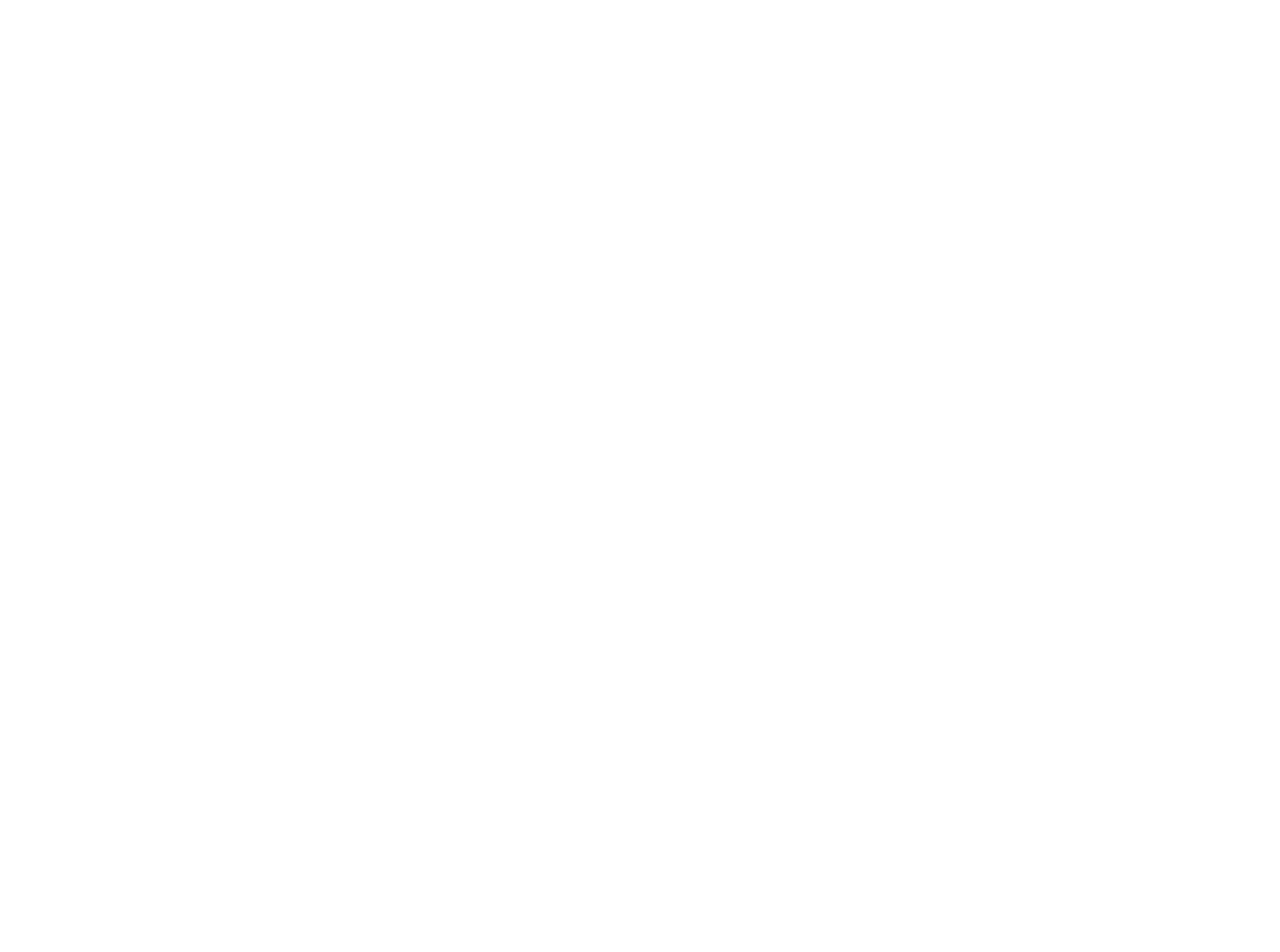
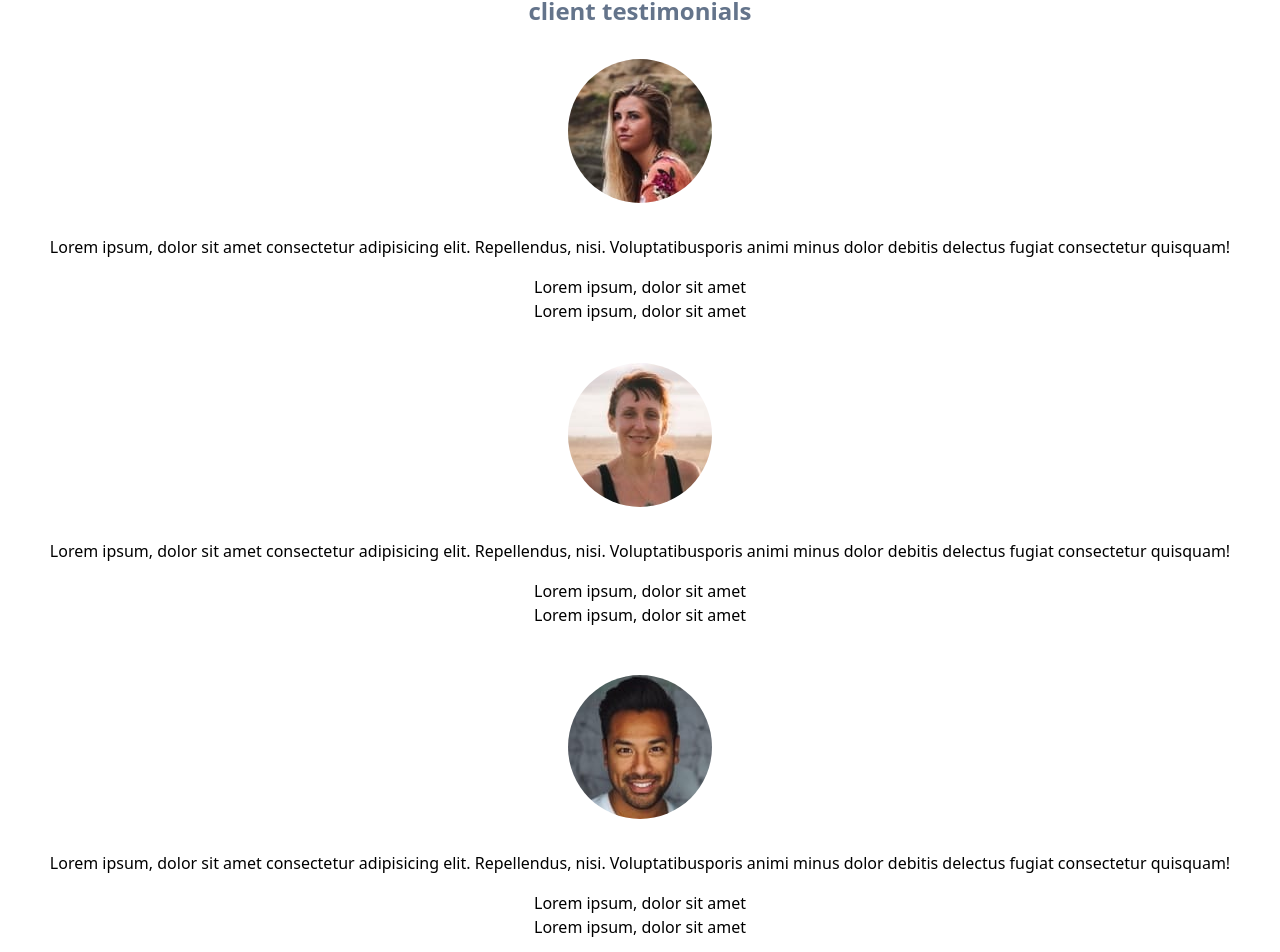
Before and after one commit to MichaelMoranis/landing-page-sunnyside, a React (Vite) app: page / in a window 1280 px wide. Shown: the part 5253-6205 px from the top of the page. Before the commit the page ends 5208 px from the top, so only its background shows below. Built offline with nearby package versions, Linux system fonts and the light colour scheme.

Commit message:
create components cards and styles

```diff
--- a/src/App.tsx
+++ b/src/App.tsx
@@ -5,6 +5,8 @@ import graphicdesign from "@assets/images/mobile/image-graphic-design.jpg"
 import photografy from "@assets/images/mobile/image-photography.jpg"
 import ComponentImage from "@components/ComponentImage"
 import ComponentText from "@components/ComponentText"
+import Subtitle from "@components/Subtitle"
+import Cards from "@components/Cards"
 
 function App() {
 
@@ -18,6 +20,8 @@ function App() {
       <ComponentImage image={graphicdesign}/>
       <ComponentText />
       <ComponentImage image={photografy}/>
+      <Subtitle />
+      <Cards />
     </>
   )
 }
--- /dev/null
+++ b/src/components/Cards/index.tsx
@@ -0,0 +1,46 @@
+import ImageEmily from "@assets/images/image-emily.jpg"
+import ImageJennie from "@assets/images/image-jennie.jpg"
+import ImageThomas from "@assets/images/image-thomas.jpg"
+
+export default function Cards() {
+    return (
+        <>
+          <div className="flex flex-col items-center justify-center text-center mx-2 py-2 gap-4">
+            <div className="pt-4 pb-4">
+                <img className="rounded-full" src={ImageEmily} alt="foto do perfil card" />
+            </div>
+            <div>
+                <p>Lorem ipsum, dolor sit amet consectetur adipisicing elit. Repellendus, nisi. Voluptatibusporis animi minus dolor debitis delectus fugiat consectetur quisquam!</p>
+            </div>
+            <div>
+                <h4>Lorem ipsum, dolor sit amet</h4>
+                <h4>Lorem ipsum, dolor sit amet</h4>
+            </div>
+          </div>
+          <div className="flex flex-col items-center justify-center pt-4 pb-4 text-center mx-2 gap-4">
+            <div className="pt-4 pb-4">
+                <img className="rounded-full" src={ImageJennie} alt="foto do perfil card" />
+            </div>
+            <div>
+                <p>Lorem ipsum, dolor sit amet consectetur adipisicing elit. Repellendus, nisi. Voluptatibusporis animi minus dolor debitis delectus fugiat consectetur quisquam!</p>
+            </div>
+            <div>
+                <h4>Lorem ipsum, dolor sit amet</h4>
+                <h4>Lorem ipsum, dolor sit amet</h4>
+            </div>
+          </div>
+          <div className="flex flex-col items-center justify-center pt-4 pb-4 text-center mx-2 gap-4">
+            <div className="pt-4 pb-4">
+                <img className="rounded-full" src={ImageThomas} alt="foto do perfil card" />
+            </div>
+            <div>
+                <p>Lorem ipsum, dolor sit amet consectetur adipisicing elit. Repellendus, nisi. Voluptatibusporis animi minus dolor debitis delectus fugiat consectetur quisquam!</p>
+            </div>
+            <div>
+                <h4>Lorem ipsum, dolor sit amet</h4>
+                <h4>Lorem ipsum, dolor sit amet</h4>
+            </div>
+          </div>
+        </>
+    )
+}
--- /dev/null
+++ b/src/components/Subtitle/index.tsx
@@ -0,0 +1,9 @@
+export default function Subtitle() {
+  return (
+    <>
+      <div className="text-2xl text-center py-2  mt-8 font-bold text-slate-500">
+        client testimonials
+      </div>
+    </>
+  );
+}
```
